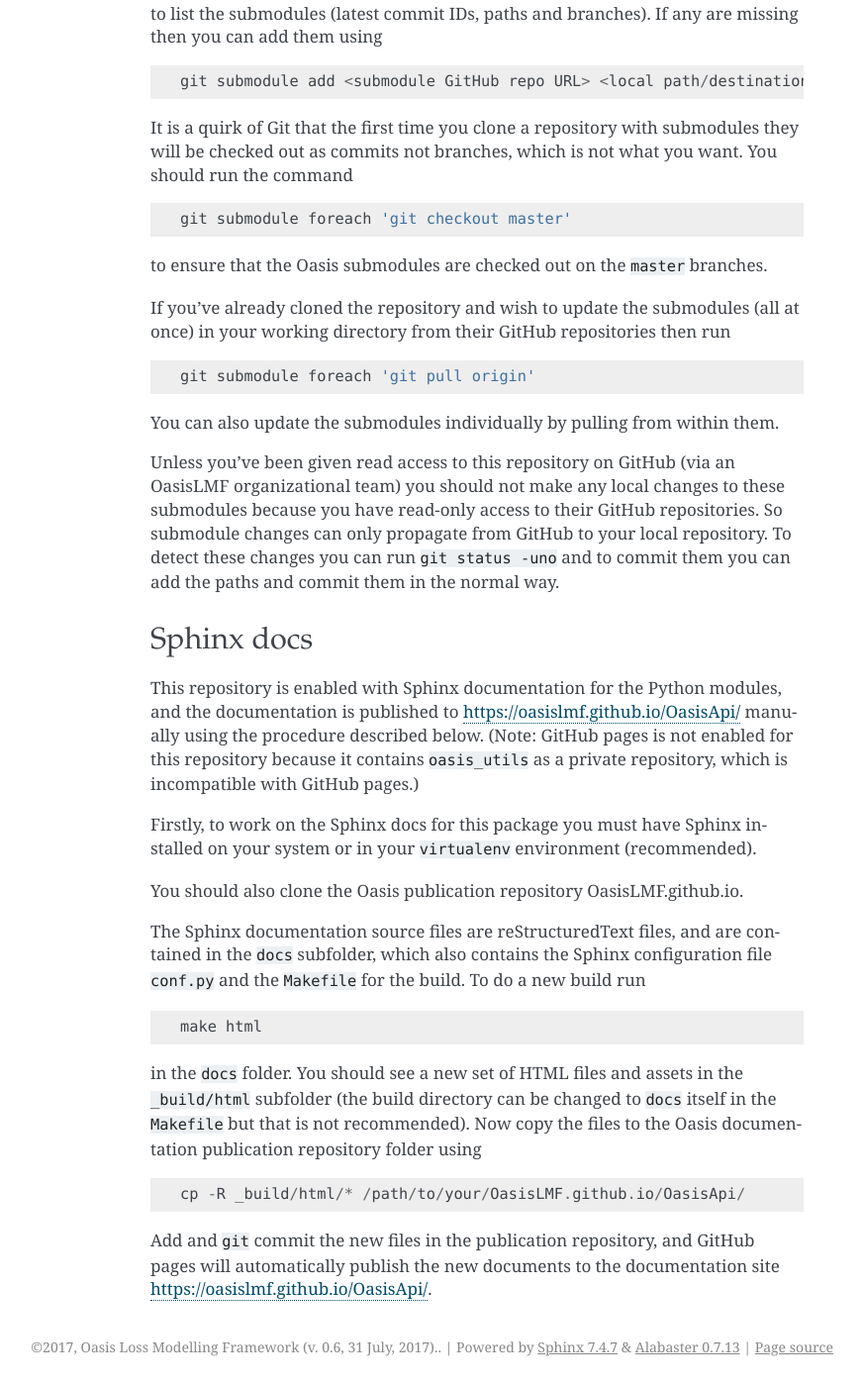
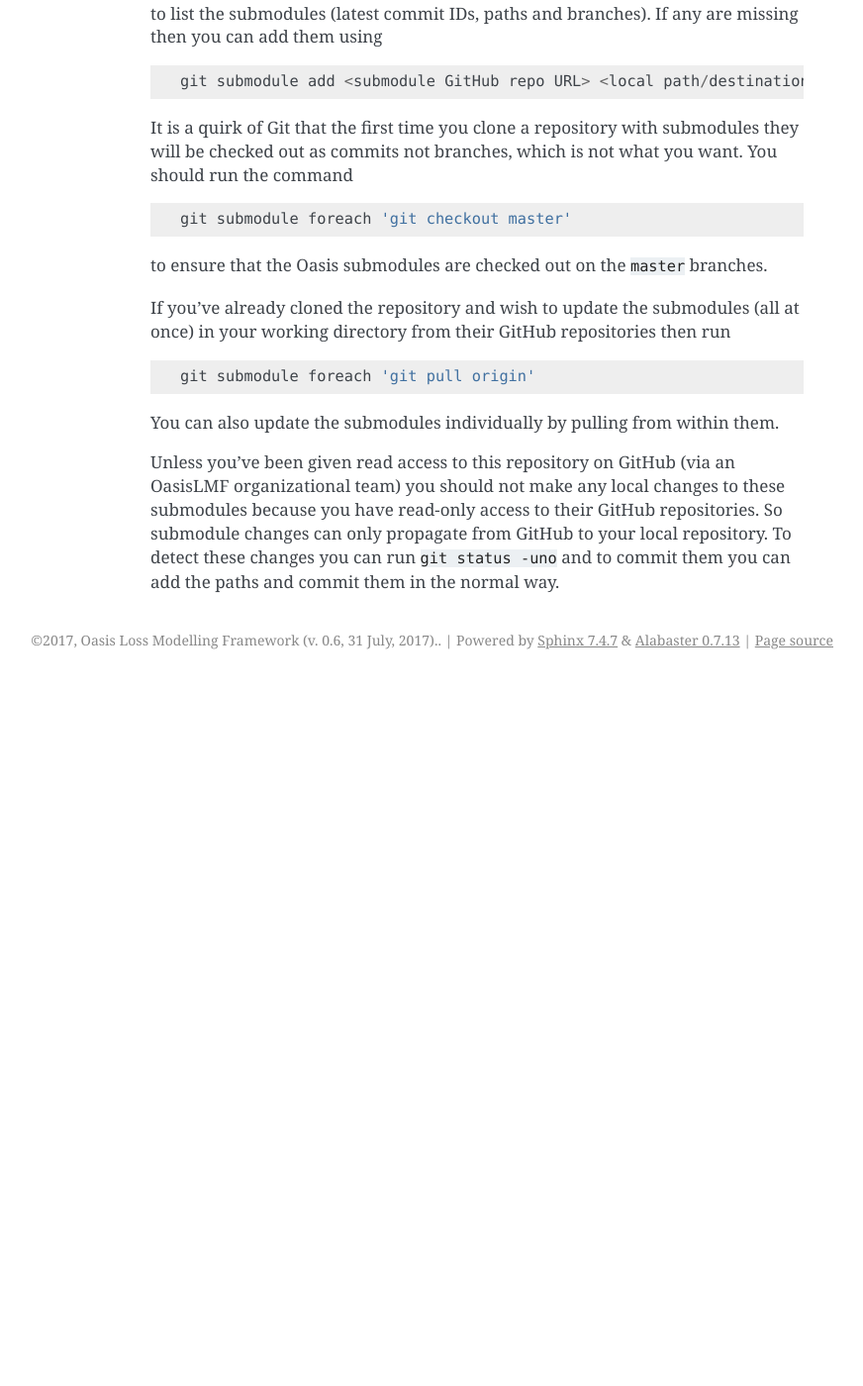
Before and after one commit to OasisLMF/OasisPlatform, a Sphinx documentation site: the page built from docs/repository-management.rst, in a window 1280 px wide and 1400 px high, scrolled down 757 px. Shown: the whole window at 99% size, without its empty margins (268-1140 px from the left). Built offline with Sphinx 7.4.7, drawn with Linux system fonts in a browser that asks for light colours; after the commit the page ends 1443 px from its top, so only the background shows below that.

Commit message:
Fix missing Sphinx docs step in README + update docs (add separate source file for Sphinx docs page and update docs)

```diff
--- a/docs/index.rst
+++ b/docs/index.rst
@@ -13,6 +13,7 @@ Oasis API provides a restful interface for performing model operations - it cons
    :caption: Documentation contents:
 
    repository-management
+   sphinx
    introduction
    modules
 
--- a/docs/repository-management.rst
+++ b/docs/repository-management.rst
@@ -76,43 +76,3 @@ repositories. So submodule changes can only propagate from GitHub to
 your local repository. To detect these changes you can run
 ``git status -uno`` and to commit them you can add the paths and commit
 them in the normal way.
-
-Sphinx docs
------------
-
-This repository is enabled with Sphinx documentation for the Python
-modules, and the documentation is published to
-https://oasislmf.github.io/OasisApi/ manually using the procedure
-described below. (Note: GitHub pages is not enabled for this repository
-because it contains \ ``oasis_utils``\  as a private repository, which
-is incompatible with GitHub pages.)
-
-Firstly, to work on the Sphinx docs for this package you must have
-Sphinx installed on your system or in your ``virtualenv`` environment
-(recommended).
-
-You should also clone the Oasis publication repository
-OasisLMF.github.io.
-
-The Sphinx documentation source files are reStructuredText files, and
-are contained in the ``docs`` subfolder, which also contains the Sphinx
-configuration file ``conf.py`` and the ``Makefile`` for the build. To do
-a new build run
-
-::
-
-    make html
-
-in the ``docs`` folder. You should see a new set of HTML files and
-assets in the ``_build/html`` subfolder (the build directory can be
-changed to ``docs`` itself in the ``Makefile`` but that is not
-recommended). Now copy the files to the Oasis documentation publication
-repository folder using
-
-::
-
-    cp -R _build/html/* /path/to/your/OasisLMF.github.io/OasisApi/
-
-Add and ``git`` commit the new files in the publication repository, and
-GitHub pages will automatically publish the new documents to the
-documentation site https://oasislmf.github.io/OasisApi/.
```
Also changed, not shown: README.md (+22 -0 lines), docs/sphinx.rst (added, +53 -0 lines).
